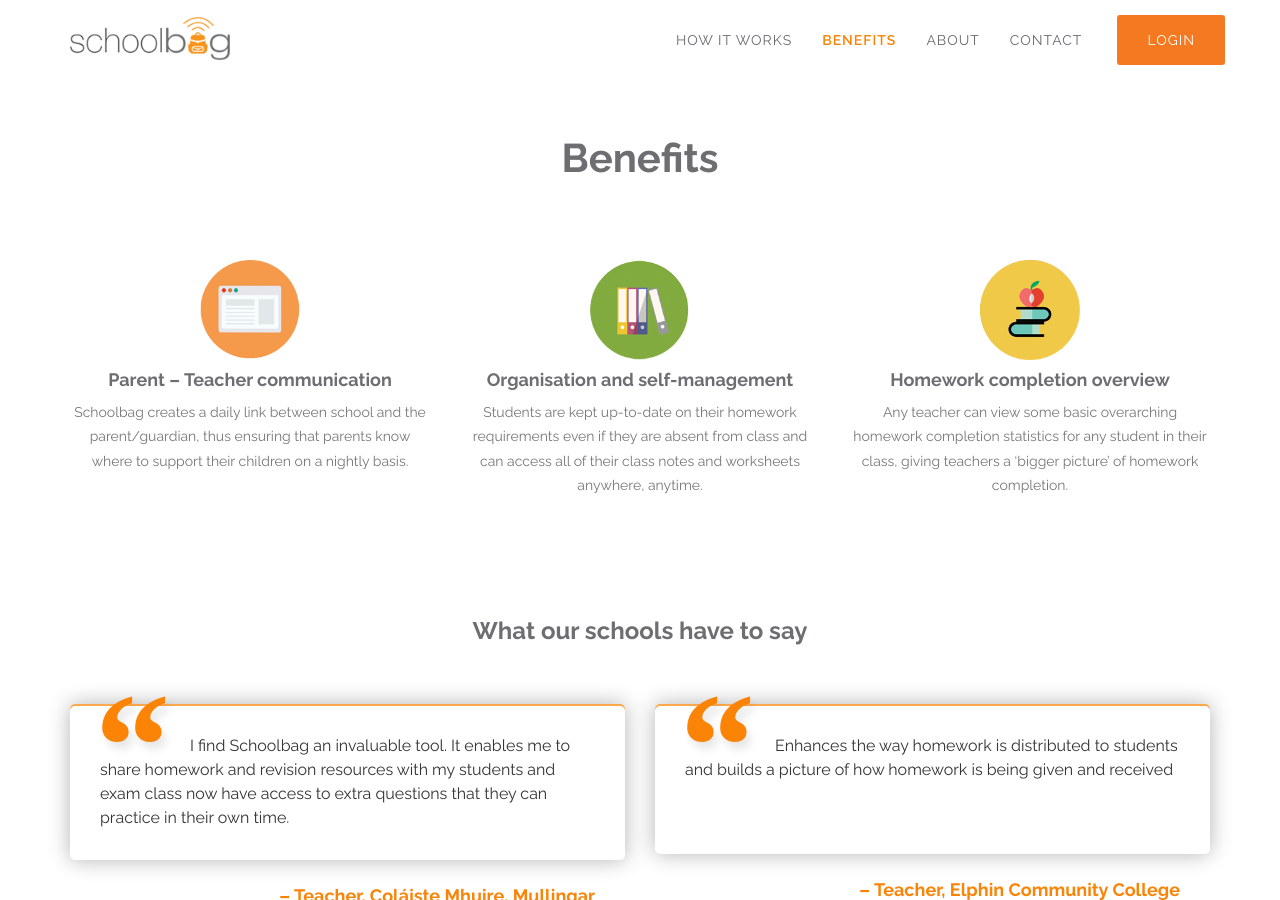
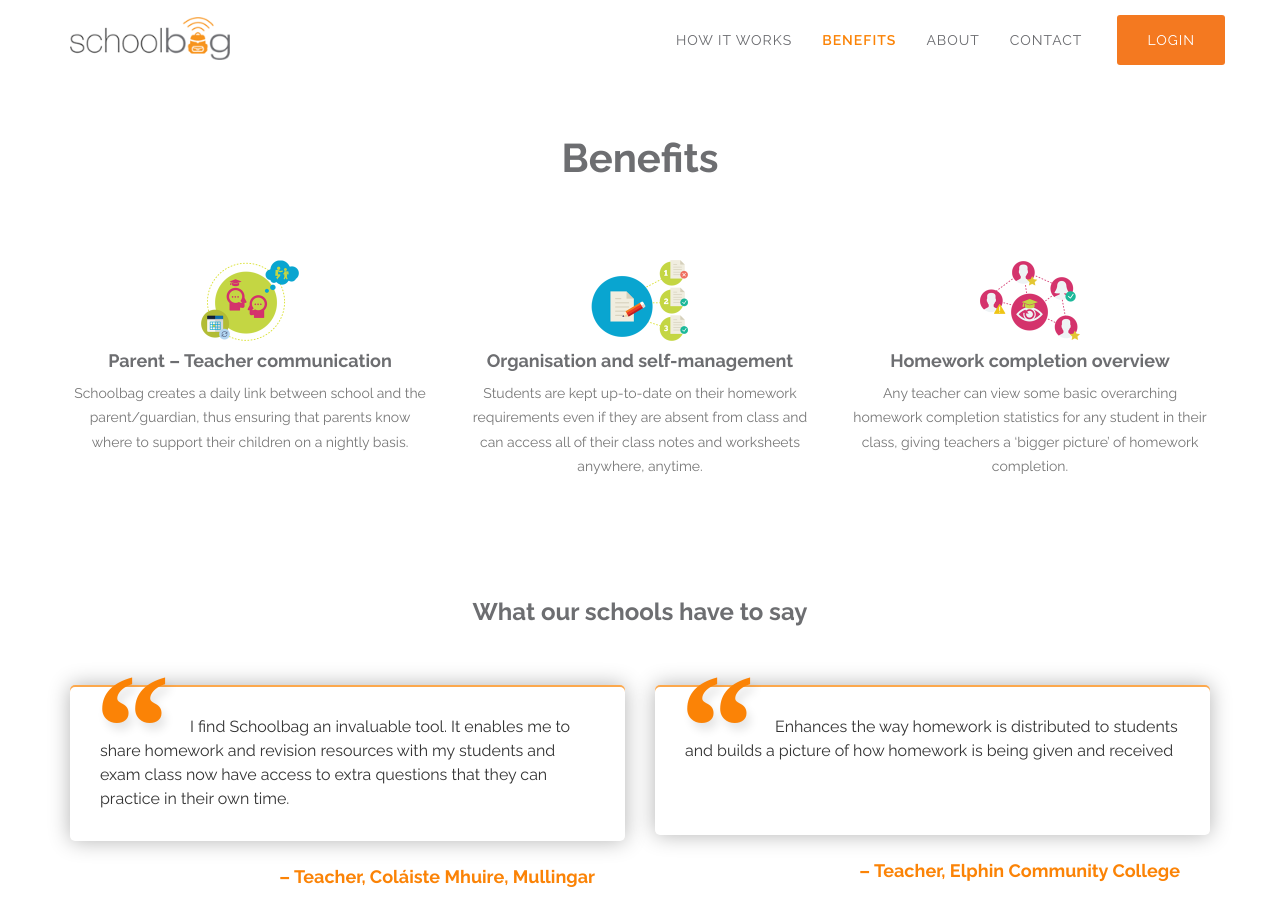
Before and after one commit to LearningData/schoolbag_site, a Jekyll site: the page built from index.html, in a window 1280 px wide and 900 px high, scrolled down 1804 px. Built offline with Jekyll 4.4.1, drawn with Linux system fonts in a browser that asks for light colours; comment, search, counter and statistics services are not loaded.

Commit message:
Benefits section - new icons

```diff
--- a/_includes/benefits.html
+++ b/_includes/benefits.html
@@ -8,18 +8,18 @@
             </div>
             <div class="row text-center">
                 <div class="col-sm-4">
-                    <img src="img/benefits/benefits-dashboard.png">
+                    <img src="img/benefits/benefits-communication.png">
                     <h4 class="benefits-heading">Parent – Teacher communication</h4>
                     <p class="text-muted">Schoolbag creates a daily link between school and the parent/guardian, thus ensuring that parents know where to support their children on a nightly basis.
 </p>
                 </div>
                 <div class="col-sm-4">
-                    <img src="img/benefits/benefits-record-hw.png">
+                    <img src="img/benefits/benefits-organisation.png">
                     <h4 class="benefits-heading">Organisation and self-management</h4>
                     <p class="text-muted">Students are kept up-to-date on their homework requirements even if they are absent from class and can access all of their class notes and worksheets anywhere, anytime.</p>
                 </div>
                 <div class="col-sm-4">
-                    <img src="img/benefits/benefits-hw.png">
+                    <img src="img/benefits/benefits-homework.png">
                     <h4 class="benefits-heading">Homework completion overview</h4>
                     <p class="text-muted">Any teacher can view some basic overarching homework completion statistics for any student in their class, giving teachers a ‘bigger picture’ of homework completion.</p>
                 </div>
```
Also changed, not shown: img/benefits/benefits-communication.png (added), img/benefits/benefits-dashboard.png (deleted), img/benefits/benefits-homework.png (added), img/benefits/benefits-hw.png (deleted), img/benefits/benefits-organisation.png (added), img/benefits/benefits-record-hw.png (deleted).
